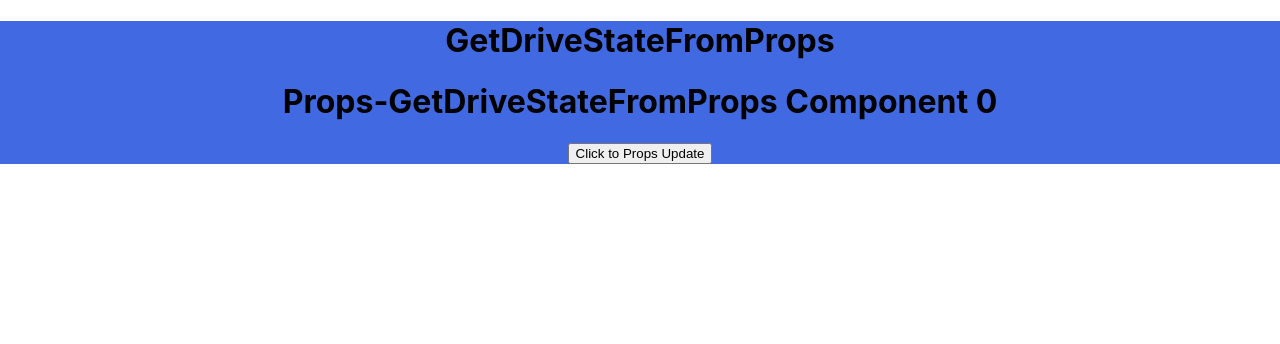
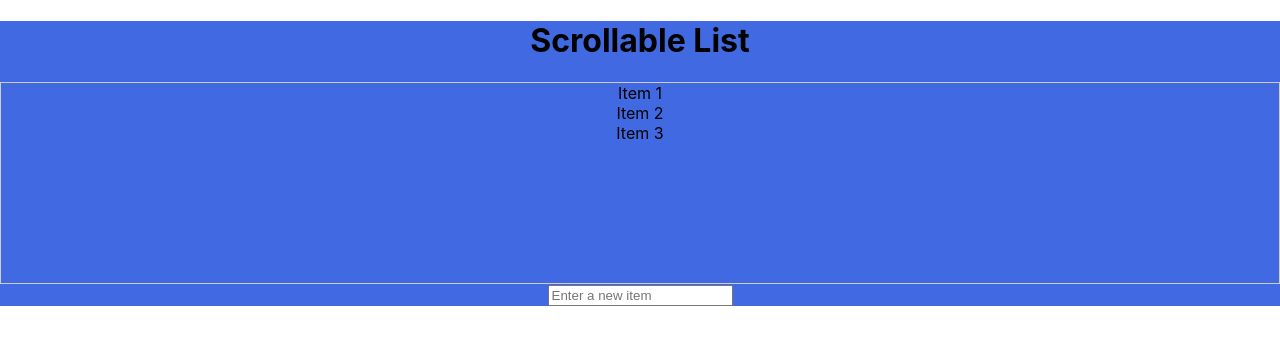
Before and after one commit to moloy900/react-pratice-app-1, a React (Create React App) app: page / in a window 1280 px wide. Shown: the top 344 px of the page. Built offline with nearby package versions, Linux system fonts and the light colour scheme.

Commit message:
Get-Snapshot-Before-Update

```diff
--- a/src/App.js
+++ b/src/App.js
@@ -1,12 +1,12 @@
 import "./App.css";
 import React from "react";
-import Getdrivestatefromprops from './life-cycle-methods/getdrivestatefromprops'
+import GetSnapshotBeforeUpdate from "./life-cycle-methods/getsnapshotbeforeupdate";
 
 
 export default function App(){
   return(
     <div className="App">
-      <Getdrivestatefromprops/>
+      <GetSnapshotBeforeUpdate/>
     </div>
   )
 }
--- /dev/null
+++ b/src/life-cycle-methods/getsnapshotbeforeupdate.js
@@ -0,0 +1,78 @@
+import React, { Component } from "react";
+
+class GetSnapshotBeforeUpdate extends Component {
+  constructor(props) {
+    super(props);
+    this.state = {
+      items: [],
+      newMessage: "",
+    };
+    this.listRef = React.createRef();
+  }
+
+  componentDidMount() {
+    // Simulate adding items to the list over time.
+    this.interval = setInterval(() => {
+      const { items } = this.state;
+      this.setState({
+        items: [...items, `Item ${items.length + 1}`],
+      });
+    }, 2000);
+  }
+
+  componentWillUnmount() {
+    clearInterval(this.interval);
+  }
+
+  getSnapshotBeforeUpdate(prevProps, prevState) {
+    // Check if new items were added to the list.
+    if (prevState.items.length < this.state.items.length) {
+      // Capture the current scroll position before the update.
+      const list = this.listRef.current;
+      return list.scrollHeight - list.scrollTop;
+    }
+    return null;
+  }
+
+  componentDidUpdate(prevProps, prevState, snapshot) {
+    // If there was a snapshot (scroll position), adjust it after the update.
+    if (snapshot !== null) {
+      const list = this.listRef.current;
+      list.scrollTop = list.scrollHeight - snapshot;
+    }
+  }
+
+  handleInputChange = (e) => {
+    this.setState({ newMessage: e.target.value });
+  };
+
+  render() {
+    const { items, newMessage } = this.state;
+
+    return (
+      <div>
+        <h1>Scrollable List</h1>
+        <div
+          ref={this.listRef}
+          style={{
+            height: "200px",
+            overflowY: "auto",
+            border: "1px solid #ccc",
+          }}
+        >
+          {items.map((item, index) => (
+            <div key={index}>{item}</div>
+          ))}
+        </div>
+        <input
+          type="text"
+          placeholder="Enter a new item"
+          value={newMessage}
+          onChange={this.handleInputChange}
+        />
+      </div>
+    );
+  }
+}
+
+export default GetSnapshotBeforeUpdate;
```
